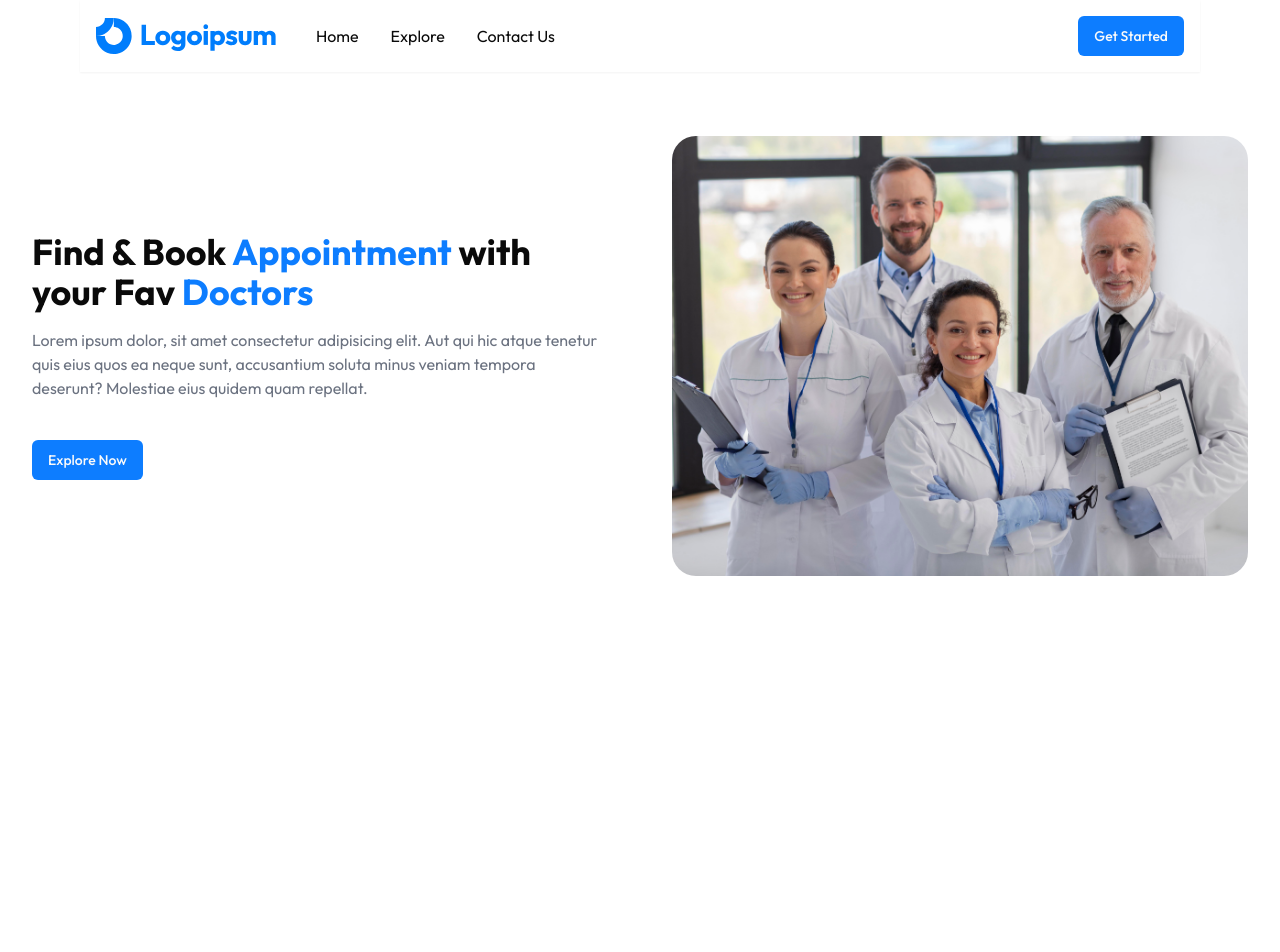
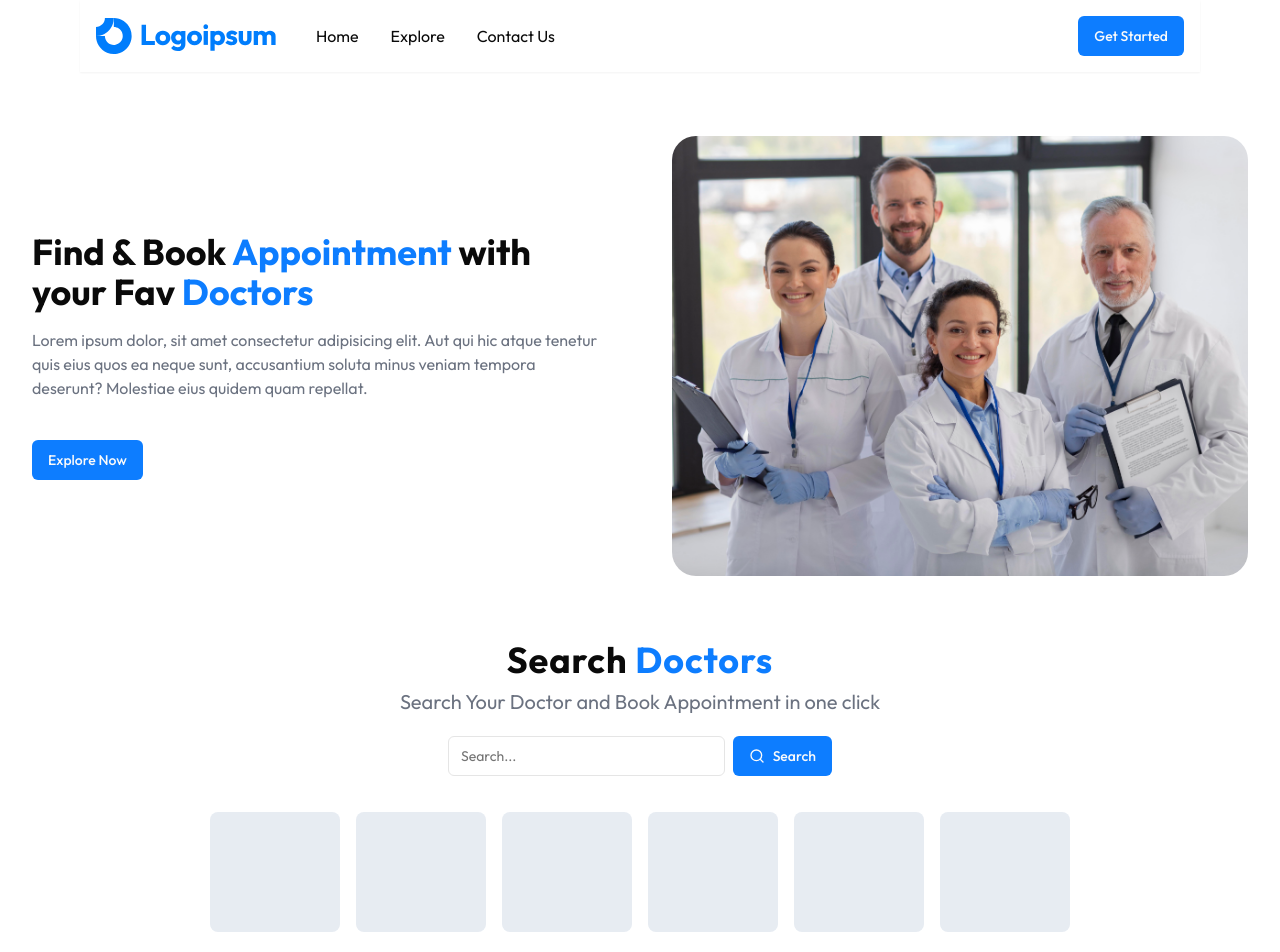
Before and after one commit to mohsensami/appointment-app, a Next.js app: page / in a window 1280 px wide. Shown: the top 952 px of the page. Before the commit the page ends 800 px from the top, so only its background shows below. Built offline with nearby package versions, Linux system fonts and the light colour scheme.

Commit message:
categorySearch

```diff
--- /dev/null
+++ b/app/_components/CategorySearch.jsx
@@ -0,0 +1,75 @@
+'use client';
+import { Button } from '@/components/ui/button';
+import { Input } from '@/components/ui/input';
+import { Search } from 'lucide-react';
+import React, { useEffect, useState } from 'react';
+// import GlobalApi from '../_utils/GlobalApi';
+import Image from 'next/image';
+import Link from 'next/link';
+
+function CategorySearch() {
+    const [categoryList, setCategoryList] = useState([]);
+    // useEffect(() => {
+    //     getCategoryList();
+    // }, []);
+
+    // const getCategoryList = () => {
+    //     GlobalApi.getCategory().then((resp) => {
+    //         console.log(resp.data.data);
+    //         setCategoryList(resp.data.data);
+    //     });
+    // };
+    return (
+        <div className="mb-10 items-center px-5 flex flex-col gap-2">
+            <h2
+                className="font-bold
+        text-4xl tracking-wide"
+            >
+                Search <span className="text-primary">Doctors</span>
+            </h2>
+            <h2 className="text-gray-500 text-xl">Search Your Doctor and Book Appointment in one click</h2>
+
+            <div className="flex w-full mt-3 max-w-sm items-center space-x-2">
+                <Input type="text" placeholder="Search..." />
+                <Button type="submit">
+                    <Search className="h-4 w-4 mr-2" />
+                    Search
+                </Button>
+            </div>
+
+            {/* Display List of Category  */}
+            <div className="grid grid-cols-3 mt-5 md:grid-cols-4 lg:grid-cols-6 ">
+                {categoryList.length > 0
+                    ? categoryList.map(
+                          (item, index) =>
+                              index < 6 && (
+                                  <Link
+                                      href={'/search/' + item.attributes.Name}
+                                      key={index}
+                                      className="flex
+          flex-col text-center items-center
+          p-5 bg-blue-50 m-2 rounded-lg cursor-pointer
+          gap-2 hover:scale-110 transition-all ease-in-out"
+                                  >
+                                      <Image
+                                          src={item.attributes?.Icon?.data.attributes?.url}
+                                          alt="icon"
+                                          width={40}
+                                          height={40}
+                                      />
+                                      <label className="text-blue-600 text-sm">{item?.attributes?.Name}</label>
+                                  </Link>
+                              )
+                      )
+                    : [1, 2, 3, 4, 5, 6].map((item, index) => (
+                          <div
+                              className=" bg-slate-200 m-2
+       w-[130px] h-[120px] rounded-lg animate-pulse"
+                          ></div>
+                      ))}
+            </div>
+        </div>
+    );
+}
+
+export default CategorySearch;
--- a/app/page.js
+++ b/app/page.js
@@ -1,11 +1,13 @@
 import { Button } from '@/components/ui/button';
 import Image from 'next/image';
 import Hero from './_components/Hero';
+import CategorySearch from './_components/CategorySearch';
 
 export default function Home() {
     return (
         <div>
             <Hero />
+            <CategorySearch />
         </div>
     );
 }
--- /dev/null
+++ b/components/ui/input.jsx
@@ -0,0 +1,19 @@
+import * as React from "react"
+
+import { cn } from "@/lib/utils"
+
+const Input = React.forwardRef(({ className, type, ...props }, ref) => {
+  return (
+    (<input
+      type={type}
+      className={cn(
+        "flex h-10 w-full rounded-md border border-input bg-background px-3 py-2 text-sm ring-offset-background file:border-0 file:bg-transparent file:text-sm file:font-medium placeholder:text-muted-foreground focus-visible:outline-none focus-visible:ring-2 focus-visible:ring-ring focus-visible:ring-offset-2 disabled:cursor-not-allowed disabled:opacity-50",
+        className
+      )}
+      ref={ref}
+      {...props} />)
+  );
+})
+Input.displayName = "Input"
+
+export { Input }
```
